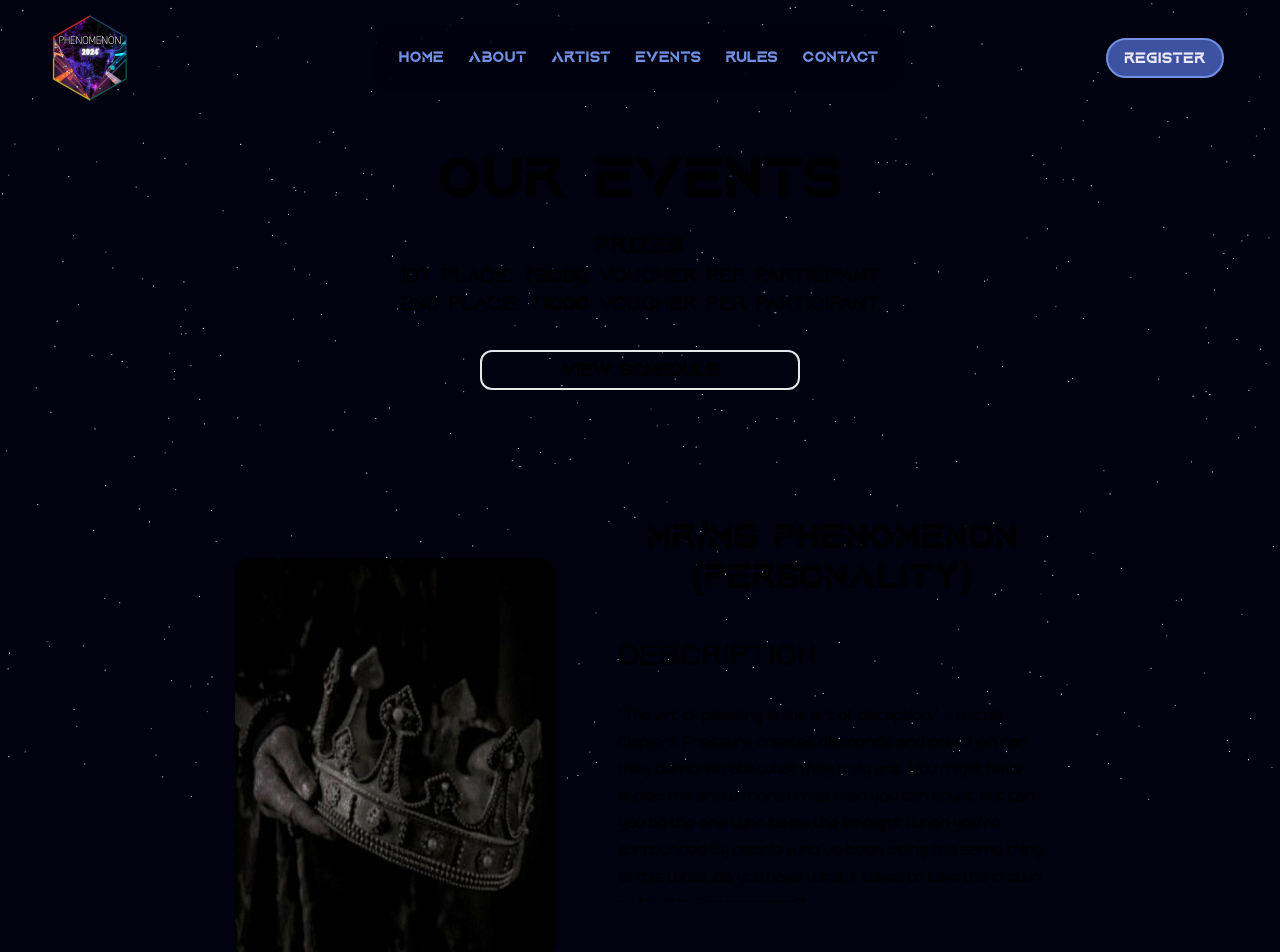
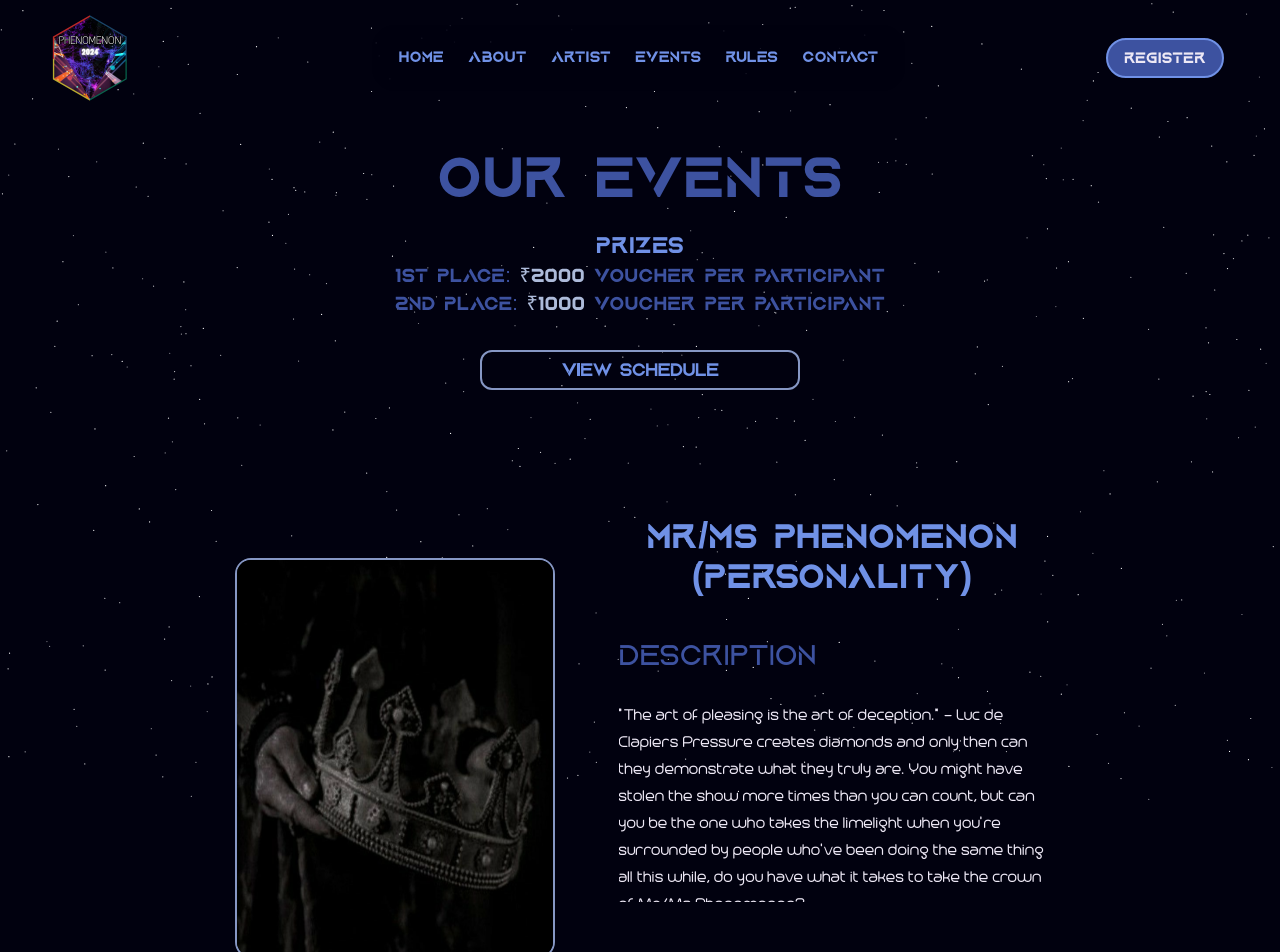
Before and after one commit to aayanatsap/phenomenon, a Next.js app: page /events in a window 1280 px wide. Shown: the top 952 px of the page. Built offline with nearby package versions, Linux system fonts and the light colour scheme.

Commit message:
Colors fixing

```diff
--- a/app/about/page.tsx
+++ b/app/about/page.tsx
@@ -3,7 +3,8 @@ import React from 'react'
 function About() {
   return (
     <div className='text-electricBlue lg:text-2xl md:text-xl lg:px-44 text-center flex flex-col lg:gap-10 mb-52 gap-6 text-lg px-7 md:px-16 md:gap-8  font-trench font-bold'>
-      <span className='font-bold lg:text-6xl text-4xl md:text-5xl font-aquireBold'>ABOUT US</span>
+      <span className='font-bold lg:text-6xl text-4xl md:text-5xl font-aquireBold text-babyblue'>ABOUT US</span>
+      <div className='text-whitepink'>
       <p>
         St Joseph’s Boys’ High School has been acclaimed for going beyond academic excellence since 1858. Our education is aimed at creating mature, capable individuals, who can rise to the challenges of the changing world. The Jesuit philosophy of ‘Fide Et Labore’ is embodied in every aspect of our fests.
       </p>
@@ -22,6 +23,7 @@ function About() {
       <p>
         If you are looking to make memories that last a lifetime- Phenomenon 2024 is the place to be!
       </p>
+      </div>
     </div>
   )
 }
--- a/app/artist/page.tsx
+++ b/app/artist/page.tsx
@@ -16,9 +16,9 @@ function Artist() {
         transition={{
           duration:1
         }}
-      className="flex flex-col items-center justify-center h-[100vh] text-[#0BB3BA] font-aquireBold">
+      className="flex flex-col items-center justify-center h-[100vh] text-lightblue font-aquireBold">
         <div className="flex flex-col items-center lg:-translate-y-16 md:-translate-y-20 -translate-y-28">
-          <h1 className="lg:text-4xl md:text-3xl text-2xl font-bold mb-4">COMING SOON</h1>
+          <h1 className="lg:text-8xl md:text-3xl text-2xl font-bold mb-4">COMING SOON</h1>
           <p className="mb-8 lg:text-base text-sm">The Artist for Phenomenon 2024 will be revelaed very soon!</p>
         </div>
       </motion.div>
--- a/app/contact/page.tsx
+++ b/app/contact/page.tsx
@@ -8,7 +8,7 @@ export default function Contact() {
   return (
     <>
       <div className="w-full flex justify-center mb-14 px-5">
-        <span className="text-electricBlue md:text-5xl text-4xl font-semibold text-center font-aquireBold">Get in touch with us</span>
+        <span className="text-babyblue md:text-5xl text-4xl font-semibold text-center font-aquireBold">Get in touch with us</span>
       </div>
       <div className="py-0 flex flex-wrap gap-20 items-center justify-center bg-transparent dark:bg-transparent w-full mx-auto px-8 mb-60">
         <Card title={<>
--- a/app/events/page.tsx
+++ b/app/events/page.tsx
@@ -266,16 +266,16 @@ function Events() {
     <div className="flex flex-col items-center">
       <div className="lg:mb-24 md:mb-44 mb-52 px-3">
         <div className="flex justify-center">
-          <span className="text-6xl text-electricBlue text-center font-bold mb-5 font-aquireBold">OUR EVENTS</span>
+          <span className="text-6xl text-babyblue text-center font-bold mb-5 font-aquireBold">OUR EVENTS</span>
         </div>
         <div className='md:text-xl text-base text-neonPurple flex flex-col items-center px-2 mb-8 font-aquire'>
-          <span className='md:text-2xl text-gl font-aquireBold'>PRIZES</span>
-          <span>1st Place: <span className='font-aquireBold'>₹2000</span> voucher per participant</span>
-          <span>2nd Place: <span className='font-aquireBold'>₹1000</span> voucher per participant</span>
+          <span className='md:text-2xl text-gl font-aquireBold text-lightblue'>PRIZES</span>
+          <span className='font-aquireBold text-babyblue'>1st Place: <span className='font-aquireBold text-lightgray'>₹2000</span> voucher per participant</span>
+          <span className='font-aquireBold text-babyblue'>2nd Place: <span className='font-aquireBold text-lightgray'>₹1000</span> voucher per participant</span>
         </div>
         <div className="flex w-full justify-center font-aquire">
           <div className="grid lg:w-1/4 w-[70%] md:w-3/5 self-center gap-3 mb-24">
-            <Link href={"/"} target="_blank" className="flex items-center justify-center lg:text-lg md:text-base text-sm text-electricBlue bg-transparent border-2 hover:border-opacity-0 border-electricBlue font-semibold hover:text-crimsonRed hover:bg-galaxyBlue hover:scale-105 duration-500 px-5 py-1 rounded-xl h-[40px]">
+            <Link href={"/"} target="_blank" className="flex items-center justify-center lg:text-lg md:text-base text-sm text-lightblue bg-transparent border-2 hover:border-opacity-0 border-midgray font-semibold hover:text-whitepink hover:bg-galaxyBlue hover:scale-105 duration-500 px-5 py-1 rounded-xl h-[40px]">
               View Schedule
             </Link>
           </div>
--- a/components/ui/EventsCard.tsx
+++ b/components/ui/EventsCard.tsx
@@ -29,12 +29,12 @@ export const EventsCard = ({title, content, rules, banner, key} : {
       </div>
       <div className='flex w-full lg:h-3/5 lg:flex-row flex-col justify-center items-center gap-10 lg:gap-16'>
         <div className='lg:h-[400px] lg:w-[320px] w-[250px] h-[350px] rounded-2xl'>
-          <Image src={banner} alt="empty" className='w-full h-full rounded-2xl'/>
+          <Image src={banner} alt="empty" className='w-full h-full rounded-2xl border-midgray border-2'/>
         </div>
         <div className='flex flex-col lg:w-1/3 w-5/6 items-center h-full gap-10'>
-          <span className='text-electricBlue text-4xl md:text-4xl font-bold lg:block hidden text-center font-aquireBold'>{title}</span>
+          <span className='text-lightblue text-4xl md:text-4xl font-bold lg:block hidden text-center font-aquireBold'>{title}</span>
           <div className='grid grid-flow-row w-full h-full lg:gap-0 gap-5'>
-            <span className=' md:text-3xl text-2xl text-electricBlue font-aquire'>{!viewRules ? ("Description") : ("Rules")}</span>
+            <span className=' md:text-3xl text-2xl text-babyblue font-aquire'>{!viewRules ? ("Description") : ("Rules")}</span>
             <div className='overflow-auto lg:h-[200px] scrollbar-thin scrollbar-track-transparent scrollbar-thumb-electricBlue'>
               <AnimatePresence>
                 {!viewRules ? (
@@ -45,14 +45,14 @@ export const EventsCard = ({title, content, rules, banner, key} : {
                     className='w-full md:h-[150px] lg:h-auto' // content div that adjusts dynamically
                     ref={divRef}
                   >
-                    <span className='text-electricBlue md:text-[18px] text-[16px] font-trench font-bold'>{content}</span>
+                    <span className='text-whitepink md:text-[18px] text-[16px] font-trench font-bold'>{content}</span>
                   </motion.div>
                 ) : (
                   <motion.ul
                     initial={{ opacity: 0 }}
                     animate={viewRules ? { opacity: 1 } : { opacity: 0 }}
                     transition={{ duration: 0.5 }}
-                    className={`w-full text-electricBlue md:text-[18px] md:h-[150px] lg:h-auto text-[16px] gap-1.5 lg:gap-2 flex flex-col list-disc list-inside font-trench font-bold`} // rules div that will match content height
+                    className={`w-full text-whitepink md:text-[18px] md:h-[150px] lg:h-auto text-[16px] gap-1.5 lg:gap-2 flex flex-col list-disc list-inside font-trench font-bold`} // rules div that will match content height
                     style={{ height: `${height}px` }}
                   >
                     {rules.map((rule, idx) => (
@@ -64,7 +64,7 @@ export const EventsCard = ({title, content, rules, banner, key} : {
             </div>
             <button
               onClick={() => setViewRules(!viewRules)}
-              className='bg-electricBlue text-galaxyBlue hover:scale-105 hover:text-electricBlue hover:bg-neonPurple duration-500 lg:py-2 py-1.5 px-8 h-auto rounded-full self-end'
+              className='bg-electricBlue text-midgray hover:scale-105 hover:text-whitepink hover:bg-babyblue duration-500 lg:py-2 py-1.5 px-8 h-auto rounded-full self-end'
             >
               <span className='font-semibold md:text-base text-sm font-aquireBold'>
                 {viewRules ? ("View Description") : ("View Rules")}
```
Also changed, not shown: app/rules/page.tsx (+8 -8 lines).
